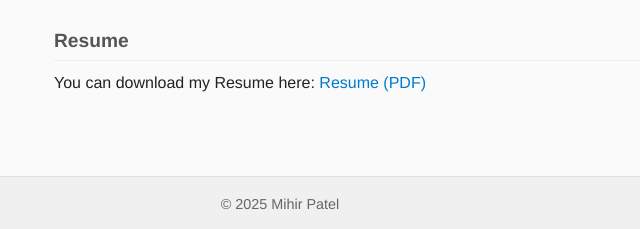
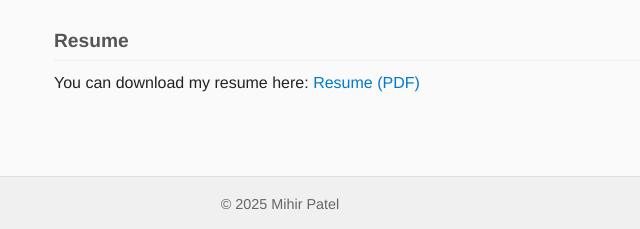
Before and after one commit to mihirpatel03/mihirpatel03.github.io, a plain HTML site: page index.html in a window 1280 px wide. Shown: the part 858-1087 px from the top of the page, 360-1000 px from the left. Drawn offline with Linux system fonts and the light colour scheme.

Commit message:
changed formatting

```diff
--- a/index.html
+++ b/index.html
@@ -144,7 +144,7 @@
 
       <section id="cv">
         <h3>Resume</h3>
-        <p>You can download my Resume here: <a href="files/MihirPatel_Resume.pdf" target="_blank"
+        <p>You can download my resume here: <a href="files/MihirPatel_Resume.pdf" target="_blank"
             rel="noopener noreferrer">Resume
             (PDF)</a></p>
       </section>
```
